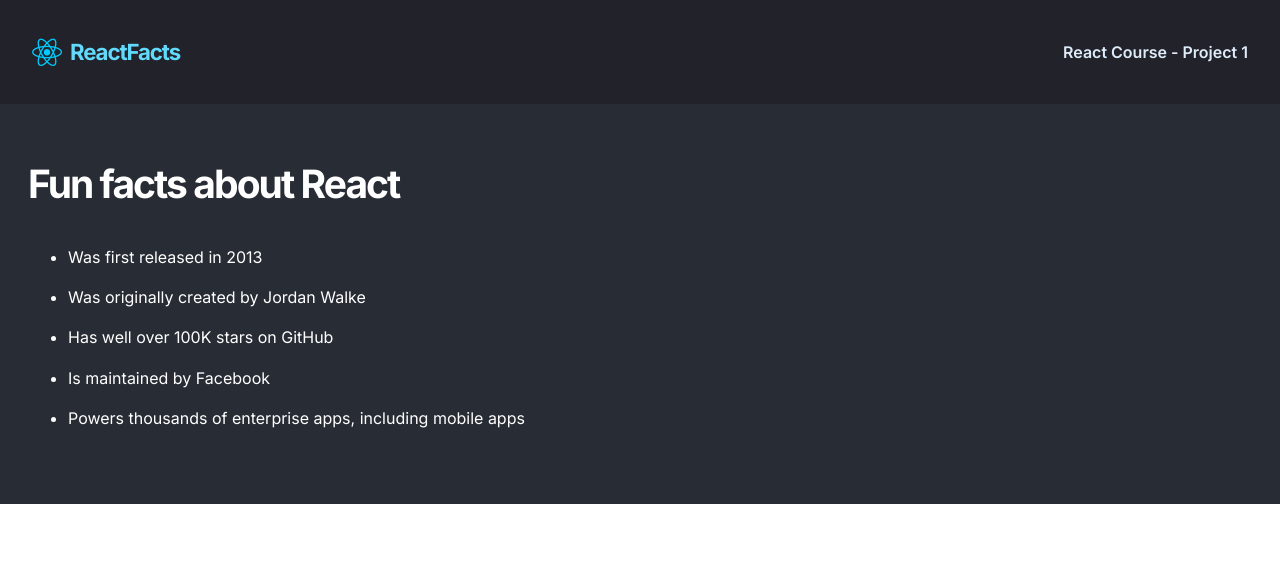
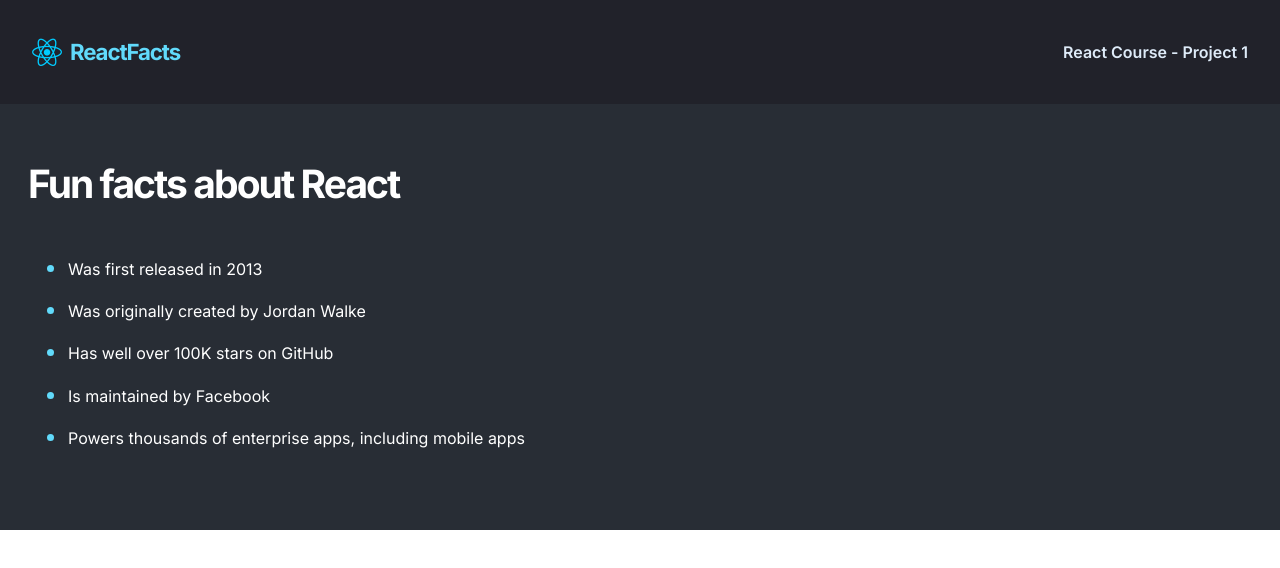
Before and after one commit to ntjnh/1-react-info, a React (Create React App) app: page / in a window 1280 px wide. Shown: the top 568 px of the page. Built offline with nearby package versions, Linux system fonts and the light colour scheme.

Commit message:
Style the bullets

```diff
--- a/src/index.css
+++ b/src/index.css
@@ -50,5 +50,11 @@ body {
 
 .main__facts > li {
     font-size: 16px;
-    margin-bottom: 20.36px;
+    line-height: 20.36px;
+    padding-block: 10px;
 }
+
+.main__facts > li::marker {
+    color: #61dafb;
+    font-size: 1.4rem;
+}
```
